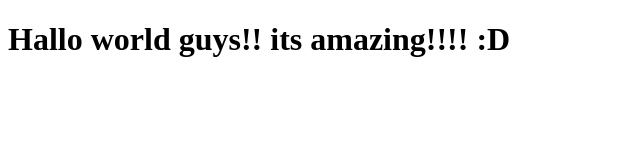
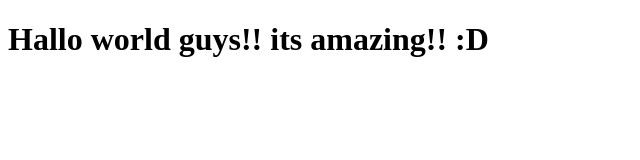
Before and after one commit to lutfiyustisyia/mobile_app, a plain HTML site: page index.html in a window 1280 px wide. Shown: the full height of the page, 0-640 px from the left. Drawn offline with Linux system fonts and the light colour scheme.

Commit message:
commit terakhir

```diff
--- a/index.html
+++ b/index.html
@@ -6,6 +6,6 @@
     <title>Document</title>
   </head>
   <body>
-    <h1>Hallo world guys!! its amazing!!!! :D</h1>
+    <h1>Hallo world guys!! its amazing!! :D</h1>
   </body>
 </html>
```
